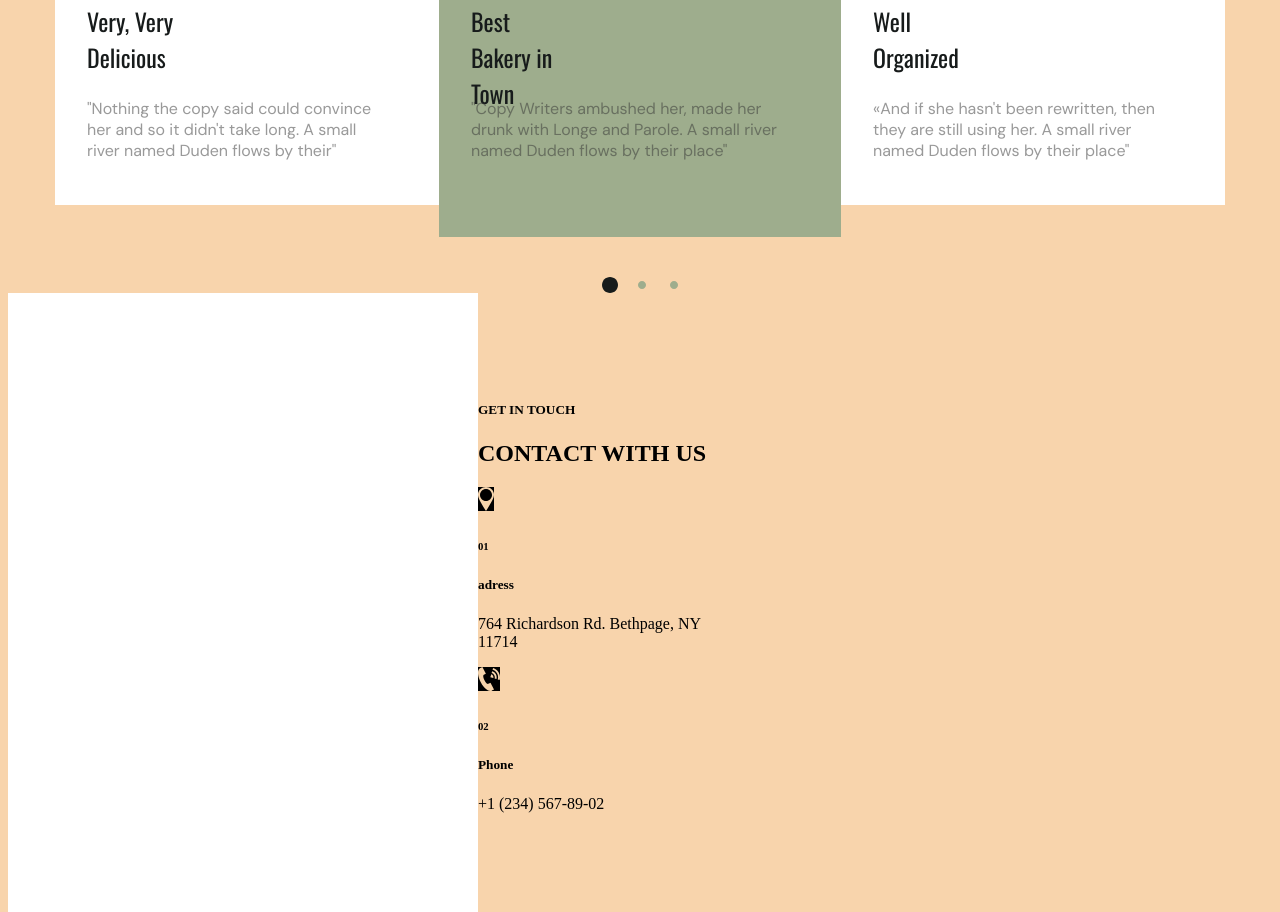
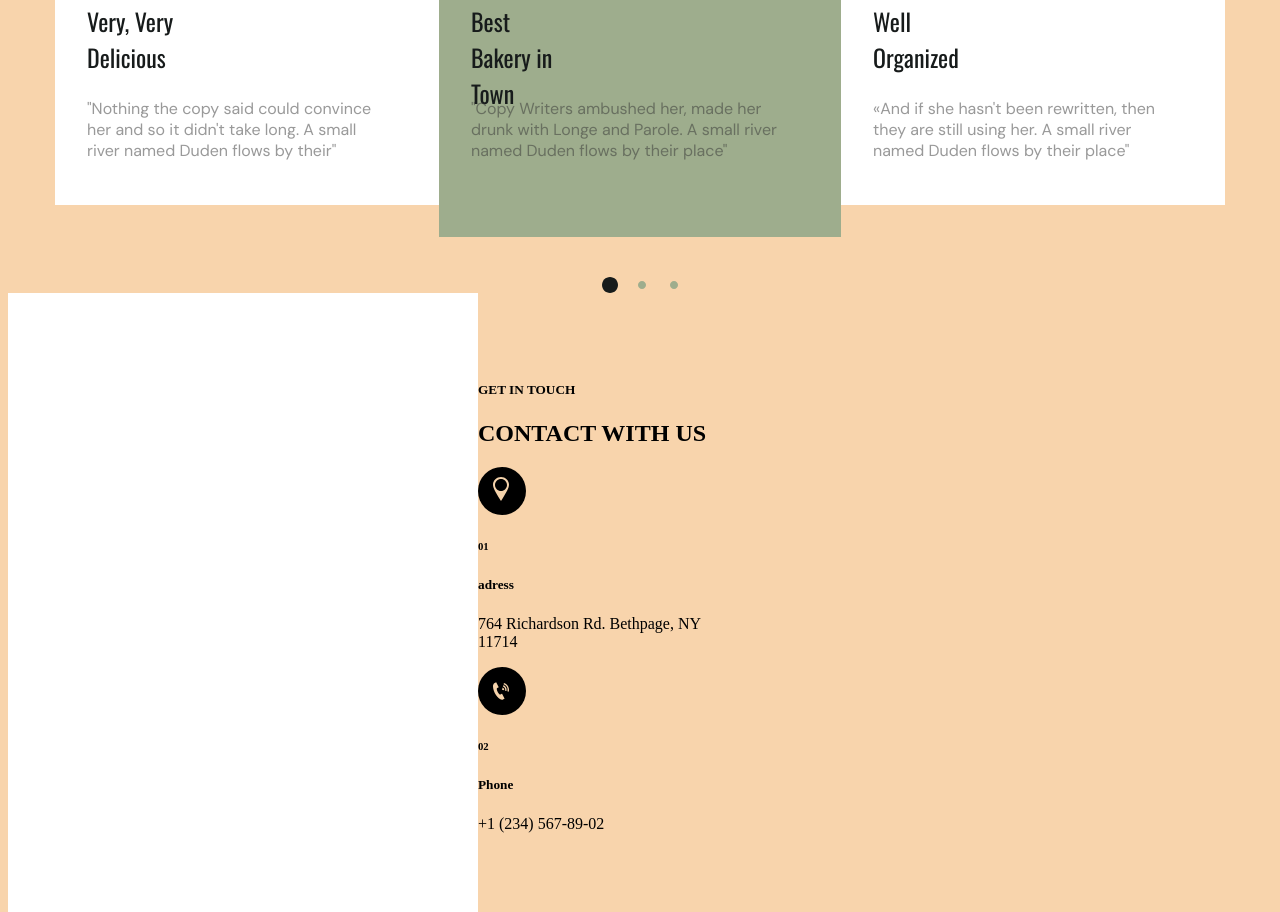
Before and after one commit to ShakoChantladze/groupwork2, a plain HTML site: page index.html in a window 1280 px wide. Shown: the part 378-1290 px from the top of the page. Drawn offline with Linux system fonts and the light colour scheme.

Commit message:
style icon

```diff
--- a/style.css
+++ b/style.css
@@ -80,9 +80,29 @@ body {
     grid-template-columns: 1fr 1fr 1fr 1fr;
     align-items: center;
   }
+  .location-icon {
+    background-color: black;
+    width: 48px;
+    height: 48px;
+    border-radius: 50%;
+
+  }
   .location-icon img{
+    width: 16px;
+    height: 24px;
+    margin-left: 15px;
+    margin-top: 10px;
+  }
+  .phone-icon{
     background-color: black;
+    width: 48px;
+    height: 48px;
+    border-radius: 50%;
+
   }
   .phone-icon img{
-    background-color: black;
+    width: 16px;
+    height: 24px;
+    margin-left: 15px;
+    margin-top: 12px;
   }
```
